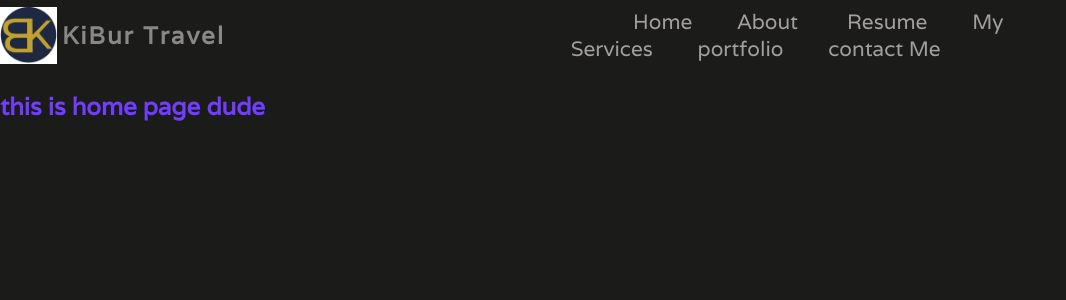
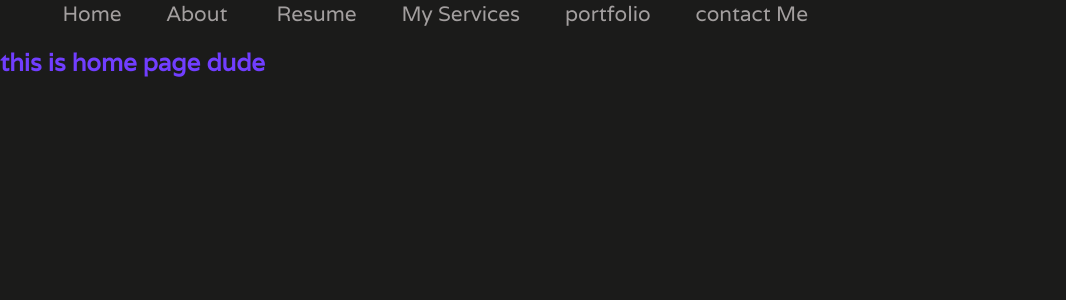
Before and after one commit to biruk-anley/Portfolio_Using_React.js, a React (Create React App) app: page / in a window 1280 px wide. Shown: the top 300 px of the page, without its empty margins (0-1066 px from the left). Built offline with nearby package versions, Linux system fonts and the light colour scheme; a web font is replaced by a local one.

Commit message:
update navbar

```diff
--- a/src/pages/Navabar.js
+++ b/src/pages/Navabar.js
@@ -1,4 +1,4 @@
-import LOGO from "./images/logo.png";
+
 import "./CSS/Navabars.css";
 
 import { Link } from "react-router-dom";
@@ -7,16 +7,7 @@ import { Link } from "react-router-dom";
 
 const Navbar = () => {
   return (
-
-
     <div className="nav-bar">
-      <div className="logo">
-        <div className="images">
-          <img src={LOGO} alt="logo" />
-          <h2>KiBur Travel</h2>
-        </div>
-      </div>
-
       <div className="nav-bar--list">
         <ul id="nav-id" className="nav">
           <li>
@@ -50,7 +41,7 @@ const Navbar = () => {
               contact Me
             </Link>
           </li>
-         </ul>
+        </ul>
       </div>
     </div>
   );
```
